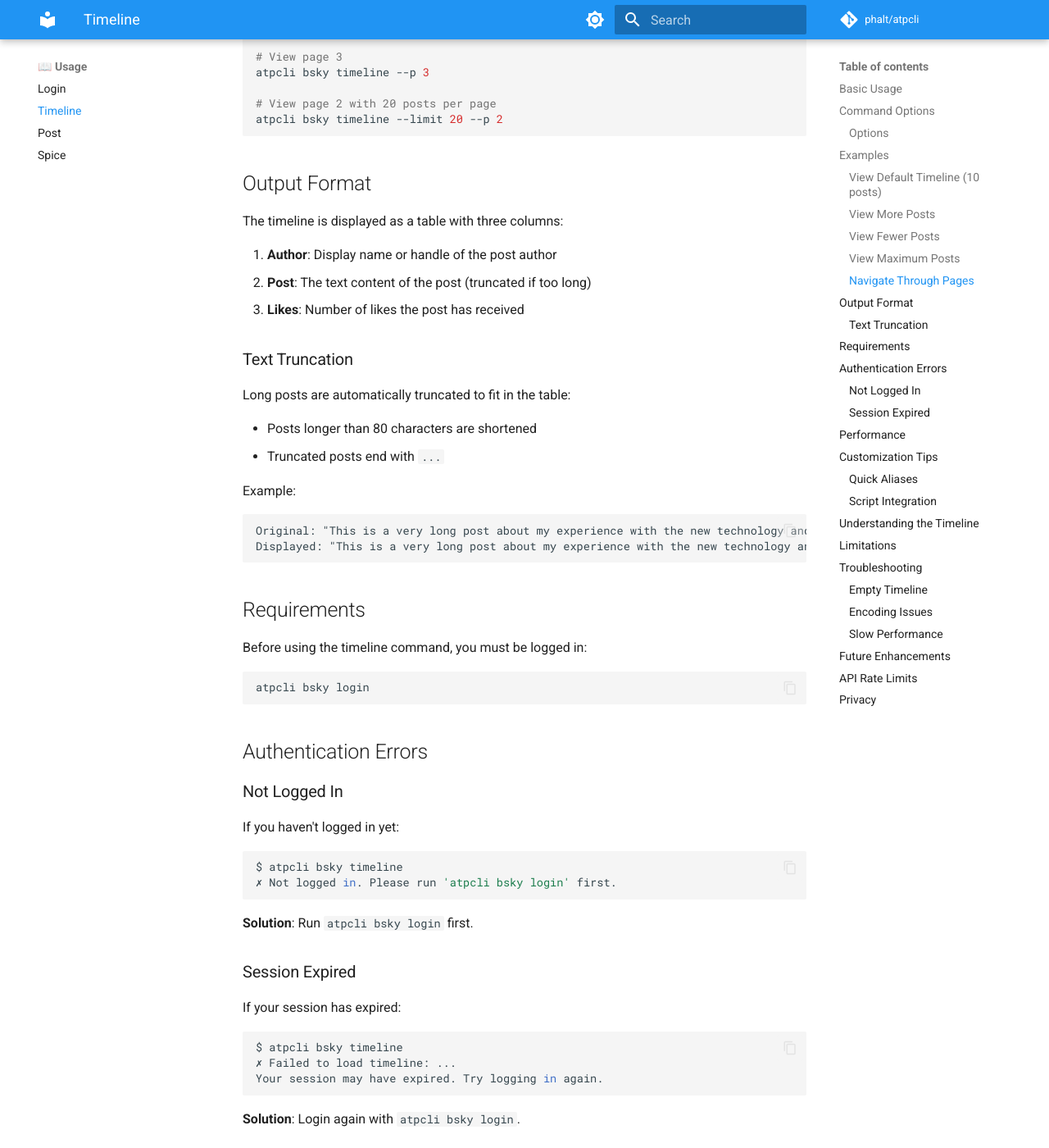
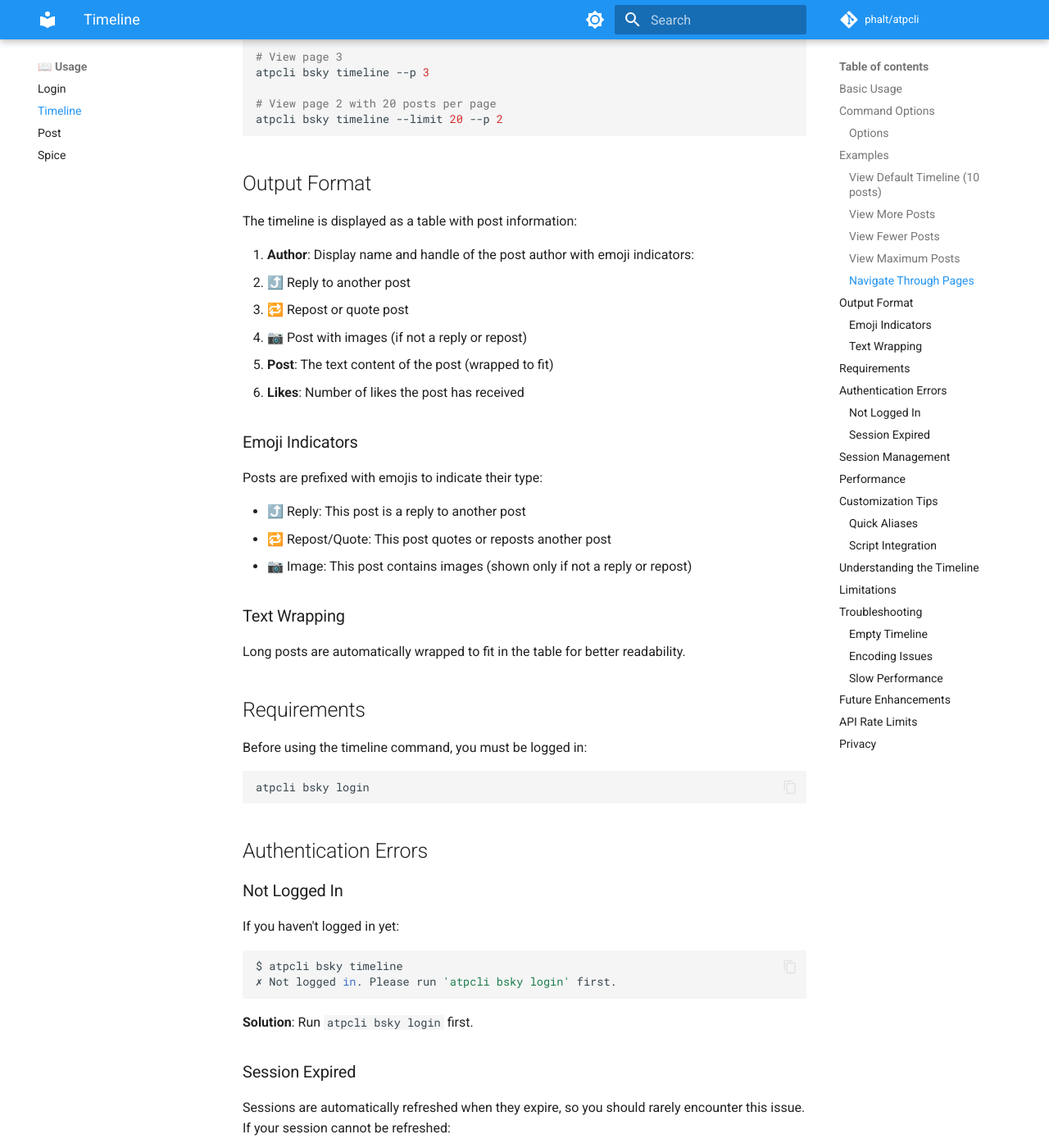
Before and after one commit to phalt/atpcli, an MkDocs documentation site: the page built from docs/usage-timeline.md, in a window 1280 px wide and 1400 px high, scrolled down 1639 px. Shown: the whole window at 82% size. Built offline with MkDocs 1.6.1 and Material for MkDocs 9.7.7, drawn with Linux system fonts in a browser that asks for light colours; comment, search, counter and statistics services are not loaded; some of the changed text lies outside the part shown.

Commit message:
Update documentation for new features
Co-authored-by: phalt <490685+phalt@users.noreply.github.com>

````diff
--- a/docs/usage-timeline.md
+++ b/docs/usage-timeline.md
@@ -78,25 +78,26 @@ atpcli bsky timeline --limit 20 --p 2
 
 ## Output Format
 
-The timeline is displayed as a table with three columns:
+The timeline is displayed as a table with post information:
 
-1. **Author**: Display name or handle of the post author
-2. **Post**: The text content of the post (truncated if too long)
+1. **Author**: Display name and handle of the post author with emoji indicators:
+   - ⤴️ Reply to another post
+   - 🔁 Repost or quote post
+   - 📷 Post with images (if not a reply or repost)
+2. **Post**: The text content of the post (wrapped to fit)
 3. **Likes**: Number of likes the post has received
 
-### Text Truncation
+### Emoji Indicators
 
-Long posts are automatically truncated to fit in the table:
+Posts are prefixed with emojis to indicate their type:
 
-- Posts longer than 80 characters are shortened
-- Truncated posts end with `...`
+- **⤴️** Reply: This post is a reply to another post
+- **🔁** Repost/Quote: This post quotes or reposts another post
+- **📷** Image: This post contains images (shown only if not a reply or repost)
 
-Example:
+### Text Wrapping
 
-```
-Original: "This is a very long post about my experience with the new technology and how it has changed my workflow dramatically..."
-Displayed: "This is a very long post about my experience with the new technology and h..."
-```
+Long posts are automatically wrapped to fit in the table for better readability.
 
 ## Requirements
 
@@ -121,15 +122,18 @@ $ atpcli bsky timeline
 
 ### Session Expired
 
-If your session has expired:
+Sessions are automatically refreshed when they expire, so you should rarely encounter this issue. If your session cannot be refreshed:
 
 ```bash
 $ atpcli bsky timeline
 ✗ Failed to load timeline: ...
-Your session may have expired. Try logging in again.
 ```
 
 **Solution**: Login again with `atpcli bsky login`.
+
+## Session Management
+
+The CLI automatically refreshes expired sessions in the background. When a session is refreshed, it's automatically saved to your config file, ensuring a seamless experience without needing to re-login.
 
 ## Performance
 
@@ -180,10 +184,9 @@ The timeline shows:
 
 Current limitations of the timeline command:
 
-- **Text only**: Images, videos, and embeds are not displayed
+- **No video playback**: Videos are not displayed in the terminal
 - **No interactions**: Can't like, reply, or repost from the CLI (yet)
 - **No filtering**: Shows all posts without filtering by type or author
-- **No pagination**: Must specify limit upfront (no "load more")
 
 ## Troubleshooting
 
````
Also changed, not shown: docs/usage-post.md (+13 -4 lines).
